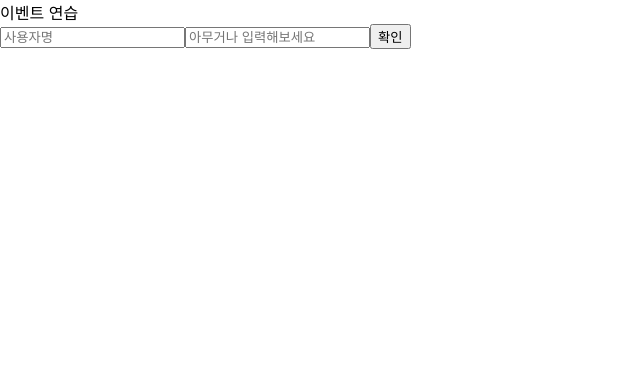
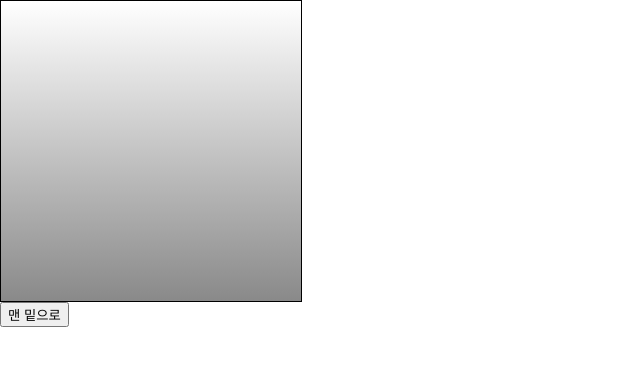
Before and after one commit to yunrap/study_react, a React (Create React App) app: page / in a window 1280 px wide. Shown: the top 366 px of the page, without its empty margins (0-640 px from the left). Built offline with nearby package versions, Linux system fonts and the light colour scheme.

Commit message:
ref 사용해보기

```diff
--- a/src/App.js
+++ b/src/App.js
@@ -1,8 +1,16 @@
-import EventPractice from './EventPractice';
-import Say from './Say';
+import { Component } from 'react';
+import ScrollBox from './ScrollBox';
 
-const App = () => {
-  return <EventPractice></EventPractice>;
-};
-
+class App extends Component {
+  render() {
+    return (
+      <div>
+        <ScrollBox ref={(ref) => (this.scrollBox = ref)}></ScrollBox>
+        <button onClick={() => this.scrollBox.scrollToBottom()}>
+          맨 밑으로
+        </button>
+      </div>
+    );
+  }
+}
 export default App;
--- /dev/null
+++ b/src/ScrollBox.js
@@ -0,0 +1,38 @@
+import { Component } from 'react';
+
+class ScrollBox extends Component {
+  scrollToBottom = () => {
+    const { scrollHeight, clientHeight } = this.box;
+    // 비구조화할당 const scrollHeigt = this.box.scrollHeight 같다
+
+    this.box.scrollTop = scrollHeight - clientHeight;
+  };
+  render() {
+    const style = {
+      border: '1px solid black',
+      height: '300px',
+      width: '300px',
+      overflow: 'auto',
+      position: 'relative',
+    };
+
+    const innerStyle = {
+      width: '100%',
+      height: '650px',
+      background: 'linear-gradient(white, black)',
+    };
+
+    return (
+      <div
+        style={style}
+        ref={(ref) => {
+          this.box = ref;
+        }}
+      >
+        <div style={innerStyle}></div>
+      </div>
+    );
+  }
+}
+
+export default ScrollBox;
```
Also changed, not shown: src/ValidationSample.css (added, +7 -0 lines), src/ValidationSample.js (added, +42 -0 lines).
